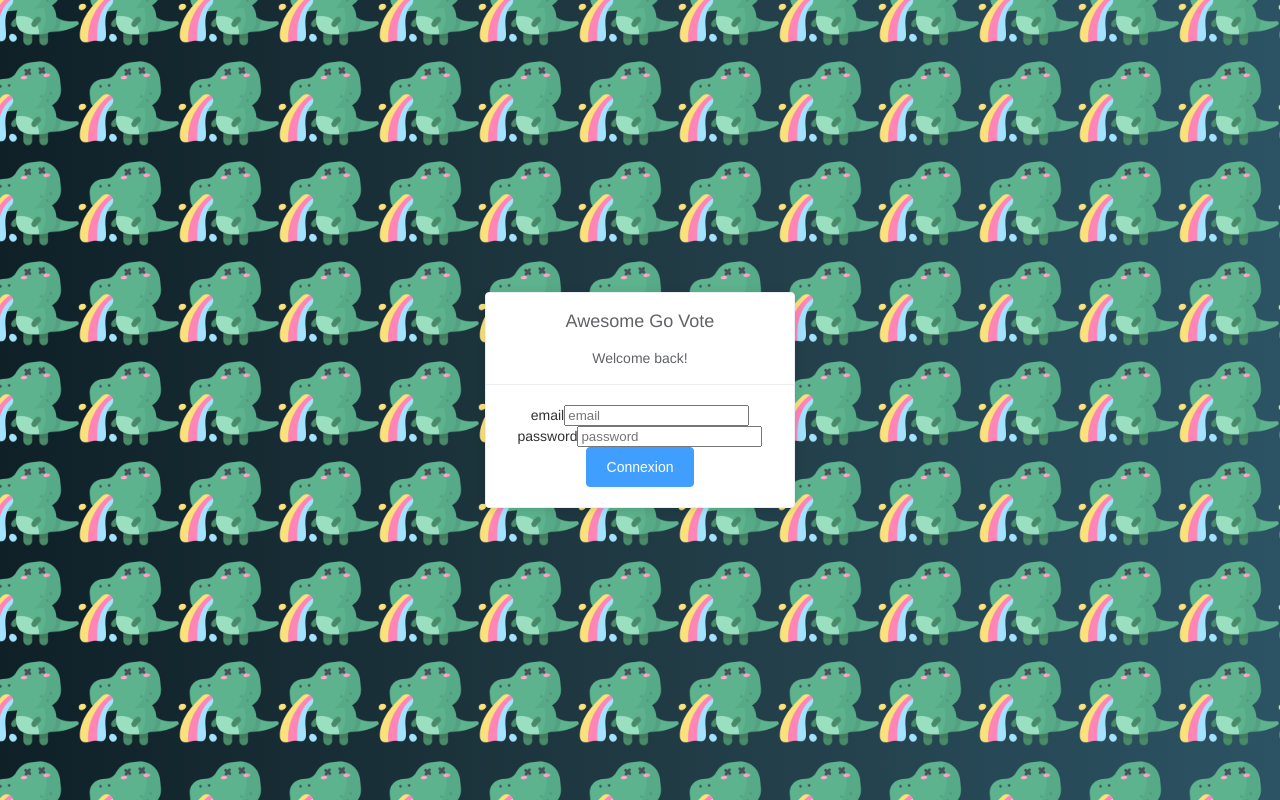
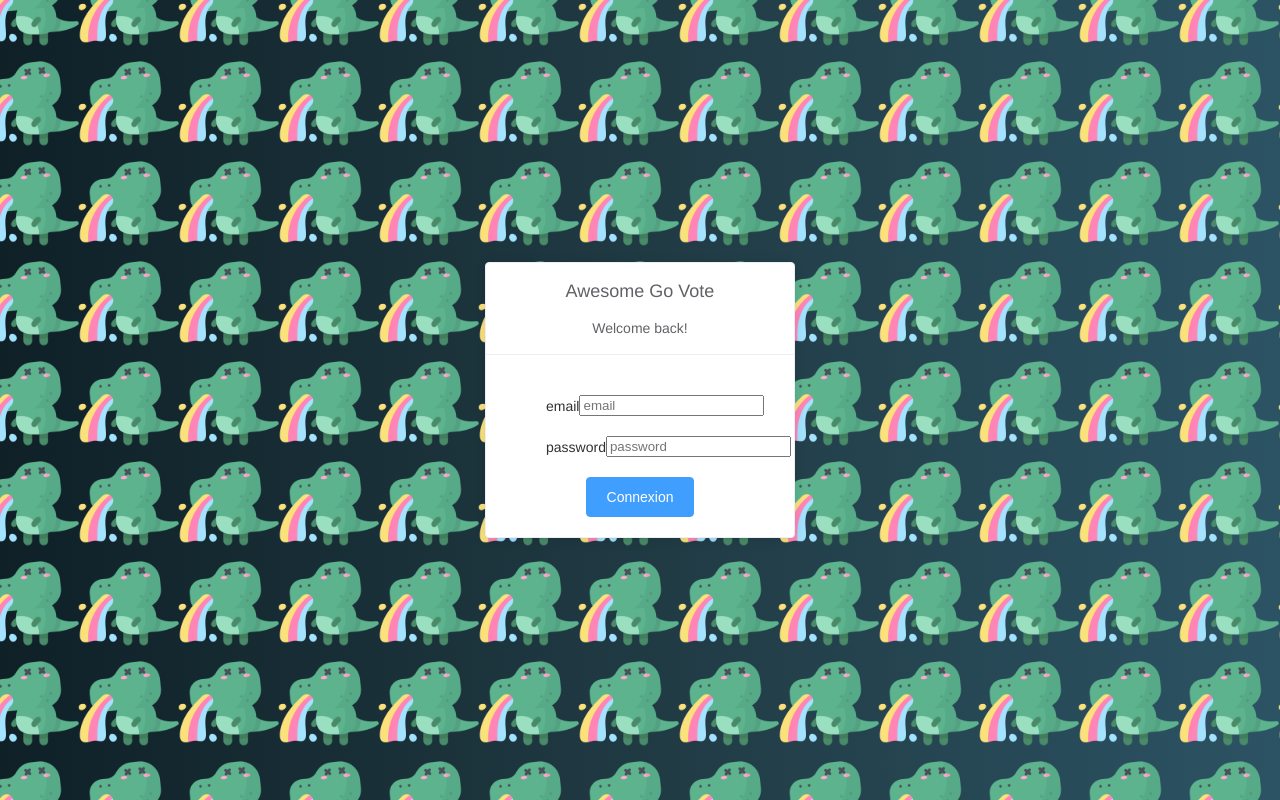
Before and after one commit to LouisHrg/go-vote-vue, a Vue app: page /login in a window 1280 px wide. Built offline with nearby package versions, Linux system fonts and the light colour scheme.

Commit message:
feat(styles): Formik styles

```diff
--- a/src/formikax/src/Field.vue
+++ b/src/formikax/src/Field.vue
@@ -1,5 +1,5 @@
 <template>
-  <div>
+  <div class="formikax_row">
     <label :for="innerId">{{ innerLabel }}</label>
     <component
       :is="innerAs"
@@ -71,4 +71,14 @@ export default {
 </script>
 
 <style scoped>
+  .formikax_row{
+    margin-top: 20px;
+    margin-bottom: 20px;
+    display: flex;
+    justify-content: space-between;
+    align-items: center;
+  }
+  textarea{
+    width: 239px;
+  }
 </style>
--- a/src/views/Login.vue
+++ b/src/views/Login.vue
@@ -6,6 +6,7 @@
             <h2>Awesome Go Vote</h2>
             <h4>Welcome back!</h4>
           </div>
+          <div class="login_form">
             <Formikax @onSubmit="submitLogin" v-slot="{ handleSubmit }">
               <form @submit.prevent="handleSubmit">
                 <Field name="email" />
@@ -13,6 +14,7 @@
                 <el-button native-type="submit" type="primary" :loading="loading">Connexion</el-button>
               </form>
             </Formikax>
+          </div>
         </el-card>
       </el-col>
     </el-row>
@@ -82,4 +84,7 @@ export default {
   .loginContainer{
     height: 100%;
   }
+  .login_form{
+    padding: 0 40px;
+  }
 </style>
--- a/src/views/surveys/SurveyShow.vue
+++ b/src/views/surveys/SurveyShow.vue
@@ -21,7 +21,7 @@
             <span>{{ survey.desc }}</span>
           </div>
         </el-card>
-        <div>
+        <div class="message_form">
           <Formikax @onSubmit="handleVote" v-slot="{ handleSubmit }">
             <form @submit.prevent="handleSubmit">
               <Field label="Message" name="vote" />
@@ -95,4 +95,7 @@ export default {
 .clearfix {
   margin-bottom: 20px;
 }
+.message_form{
+  padding: 0 300px;
+}
 </style>
--- a/src/views/users/UserEdit.vue
+++ b/src/views/users/UserEdit.vue
@@ -36,6 +36,7 @@
   }
   .clearfix{
     margin-bottom: 20px;
+    padding: 0 300px;
   }
   .clearfix-top{
     margin-top: 50px;
```
Lines whose indentation alone changed are shown as unchanged.
